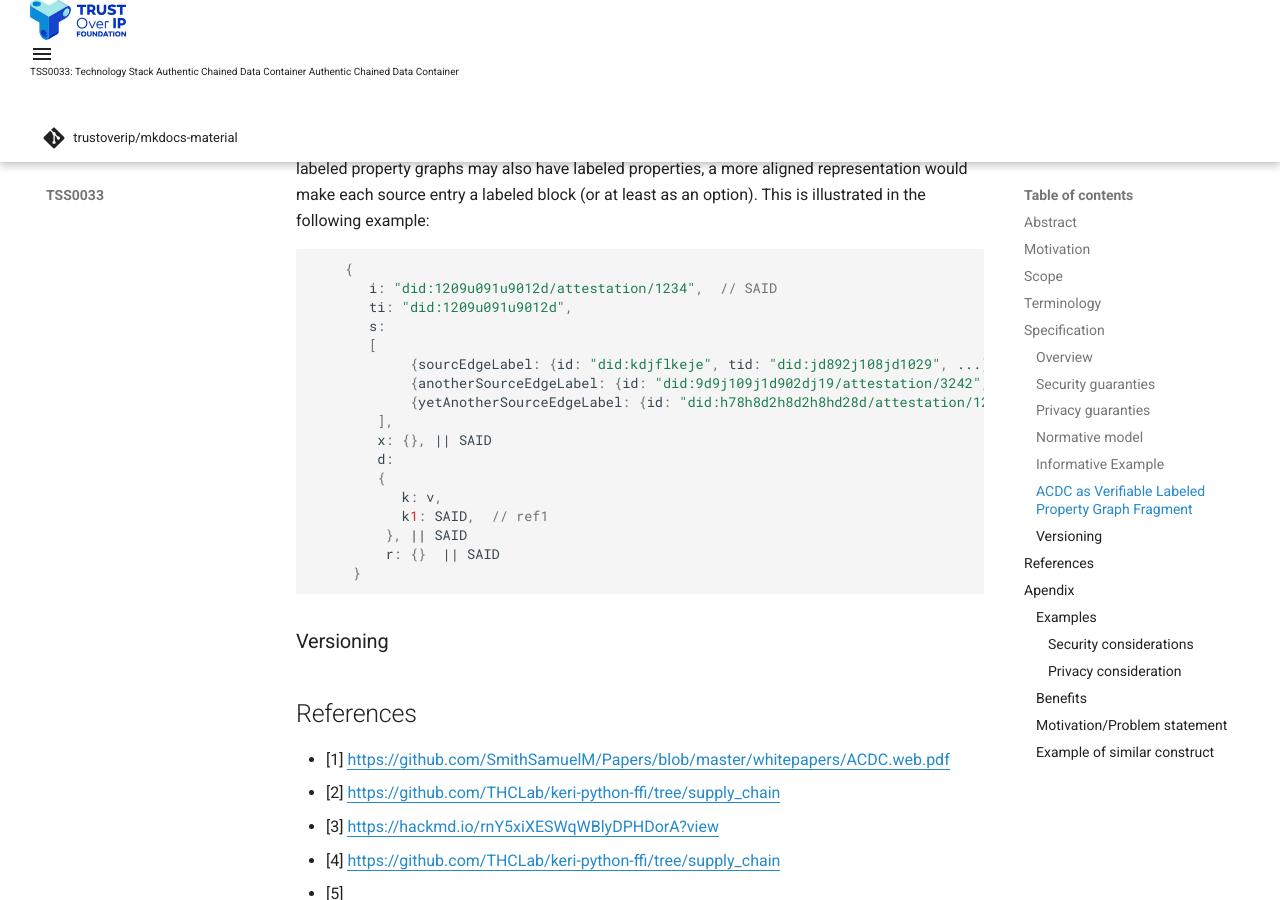
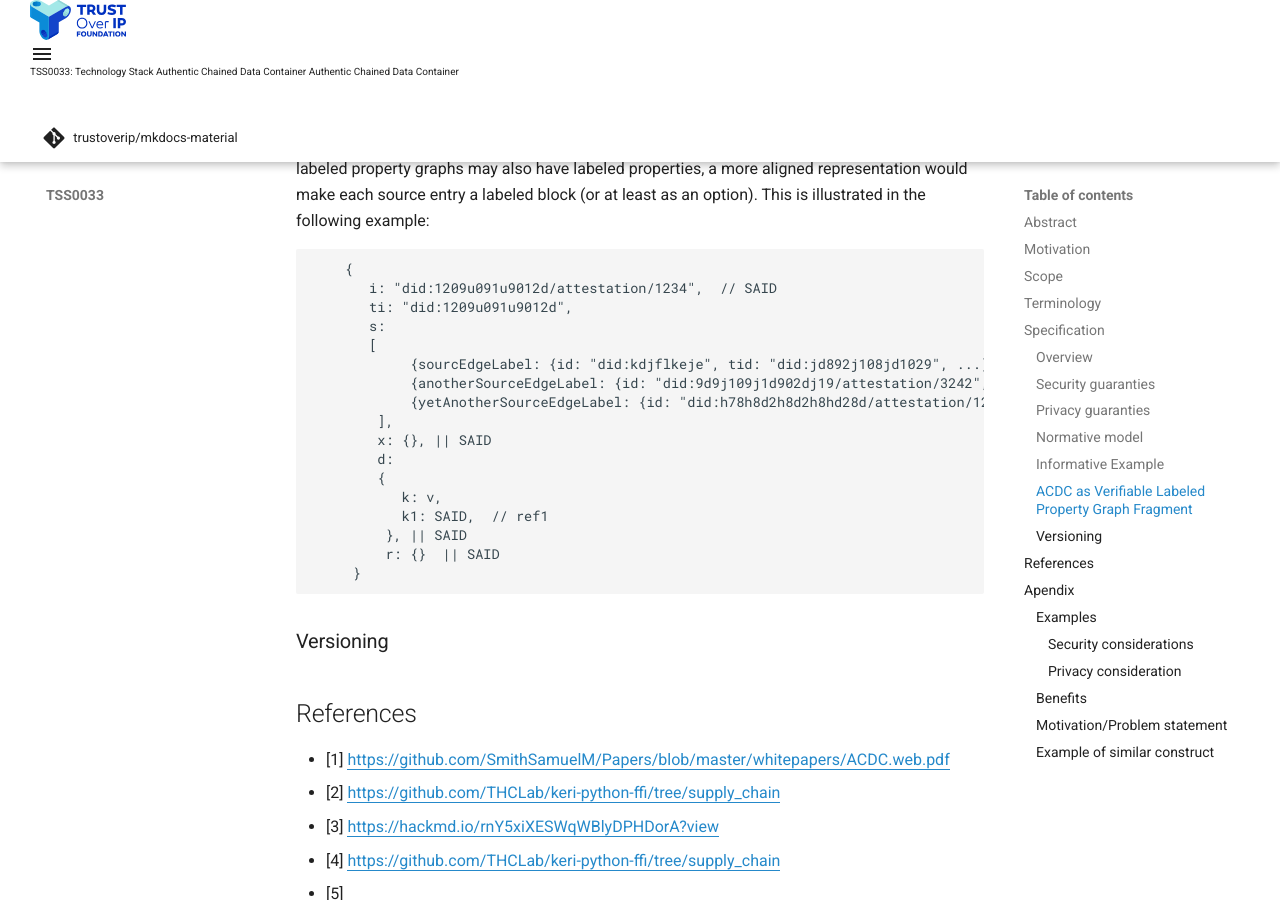
Before and after one commit to trustoverip/TSS0033-technology-stack-acdc, an MkDocs documentation site: the page built from docs/index.md, in a window 1280 px wide and 900 px high, scrolled down 3139 px. Built offline with MkDocs 1.6.1 and Material for MkDocs 9.7.7, drawn with Linux system fonts in a browser that asks for light colours; comment, search, counter and statistics services are not loaded.

Commit message:
Update index.md

````diff
--- a/docs/index.md
+++ b/docs/index.md
@@ -81,7 +81,7 @@ TODO: mention about informative example used across whole spec
 ### ACDC as Verifiable Labeled Property Graph Fragment
 The structure of an ACDC may be modeled as a fragment of a Labeled Property Graph. The `s` block is an array of edges and the 'd' block is the node. The remainder of the ACDC is metadata about the node that may also be included as part of the node properties. Because, the edges in labeled property graphs may also have labeled properties, a more aligned representation would make each source entry a labeled block (or at least as an option). This is illustrated in the following example:
 
-```JSON
+```
 
     {
        i: "did:1209u091u9012d/attestation/1234",  // SAID
````
